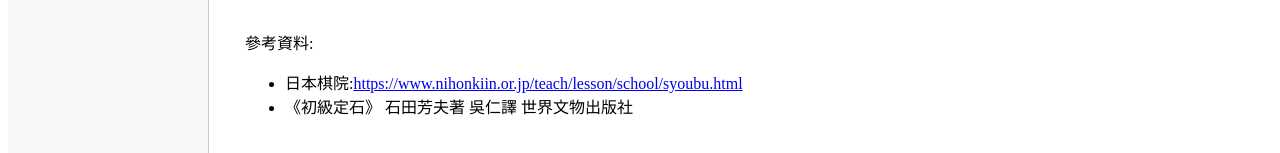
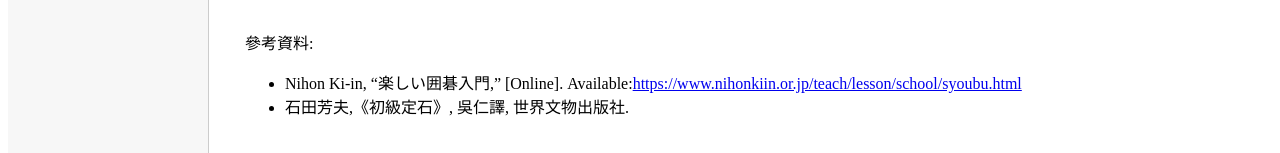
Before and after one commit to charles33502/go-jie-app, a React (Vite) app in the folder frontend/: page / in a window 1280 px wide. Both pictures are taken after a click on the button "規則與定石介紹". Shown: the part 637-790 px from the top of the page. Built offline with nearby package versions, Linux system fonts and the light colour scheme; no server answers.

Commit message:
修正文本

```diff
--- a/frontend/src/Tutorial.jsx
+++ b/frontend/src/Tutorial.jsx
@@ -14,8 +14,8 @@ function Tutorial() {
       <br/>
        <p>參考資料:</p>
       <ul>
-        <li>日本棋院:<a href="https://www.nihonkiin.or.jp/teach/lesson/school/syoubu.html">https://www.nihonkiin.or.jp/teach/lesson/school/syoubu.html</a></li>
-        <li>《初級定石》 石田芳夫著 吳仁譯 世界文物出版社</li>
+        <li>Nihon Ki-in, “楽しい囲碁入門,” [Online]. Available:<a href="https://www.nihonkiin.or.jp/teach/lesson/school/syoubu.html">https://www.nihonkiin.or.jp/teach/lesson/school/syoubu.html</a></li>
+        <li>石田芳夫,《初級定石》, 吳仁譯, 世界文物出版社.</li>
       </ul>
 
 
```
